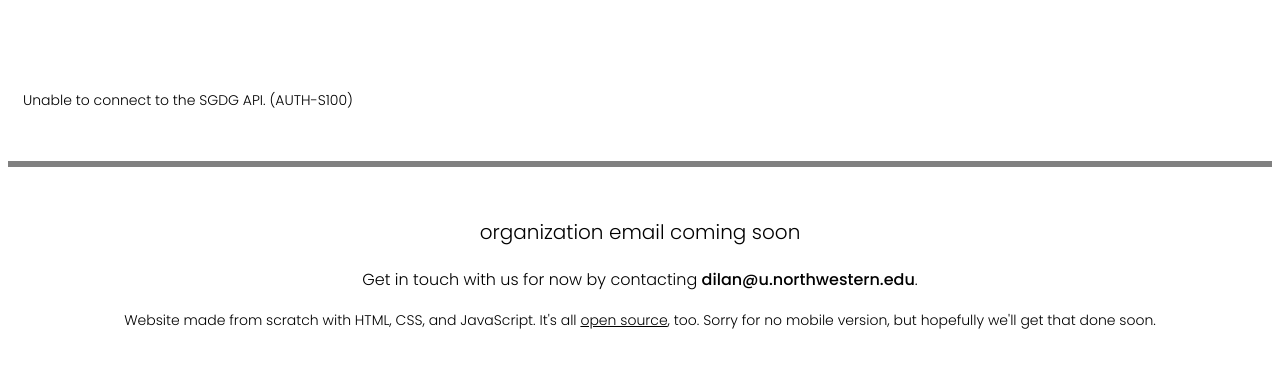
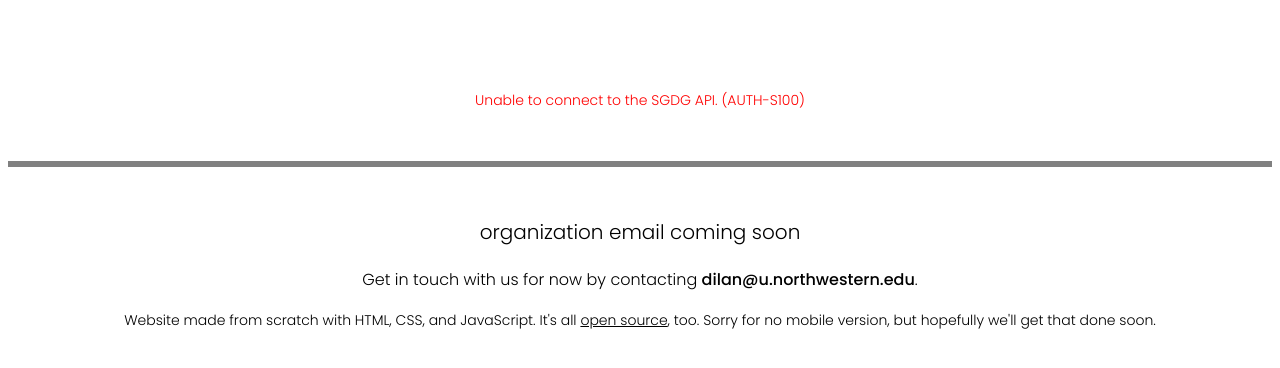
Before and after one commit to sgdgroup/sgdg-site, a plain HTML site: page u/template/index.html in a window 1280 px wide. Shown: the part 110-478 px from the top of the page. Drawn offline with nearby package versions, Linux system fonts and the light colour scheme; no server answers.

Commit message:
Update user.css

```diff
--- a/style/user.css
+++ b/style/user.css
@@ -1,4 +1,7 @@
-
+.error {
+    color: red;
+    text-align: center;
+}
 .name {
     font-family: Poppins;
     font-size: 32px;
```
